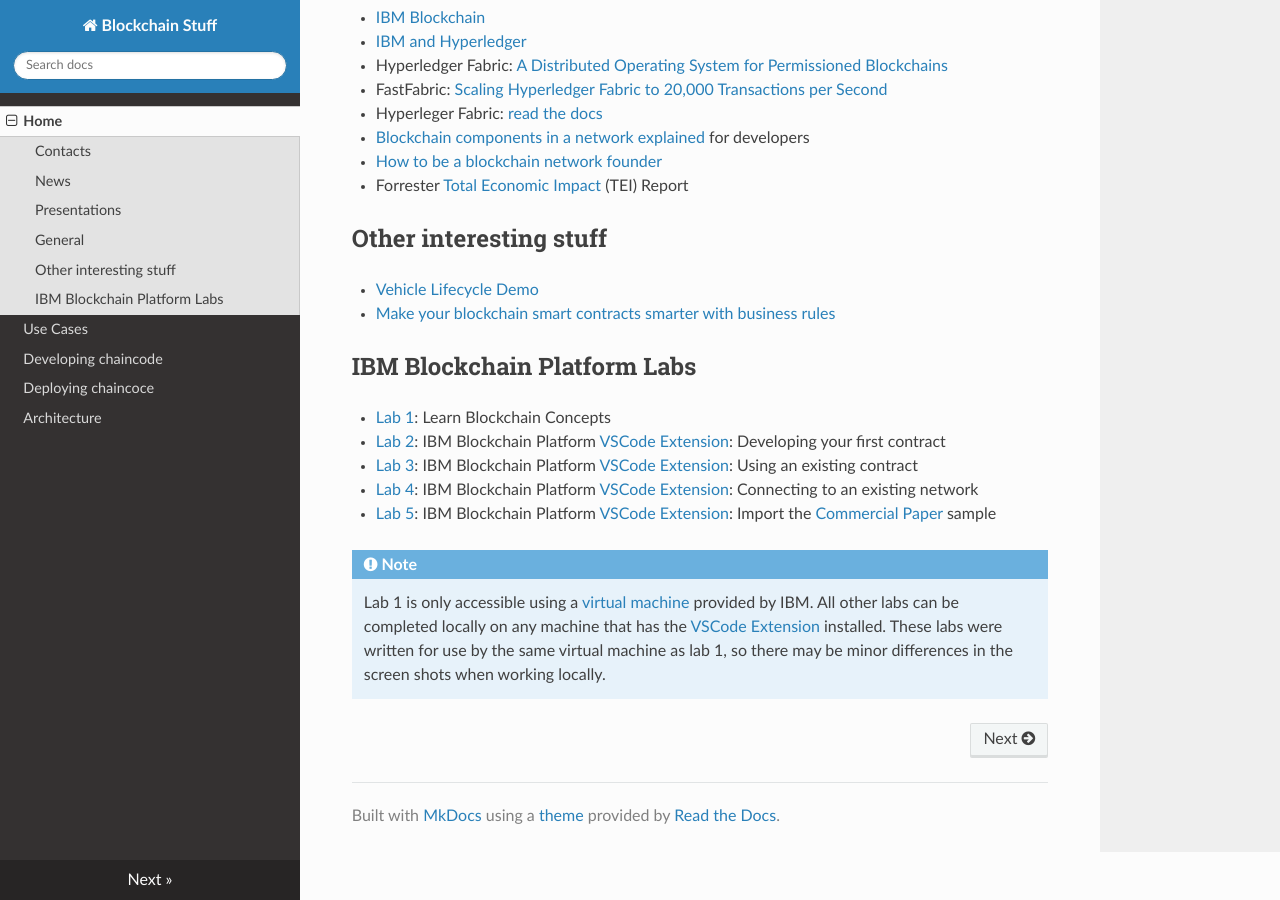
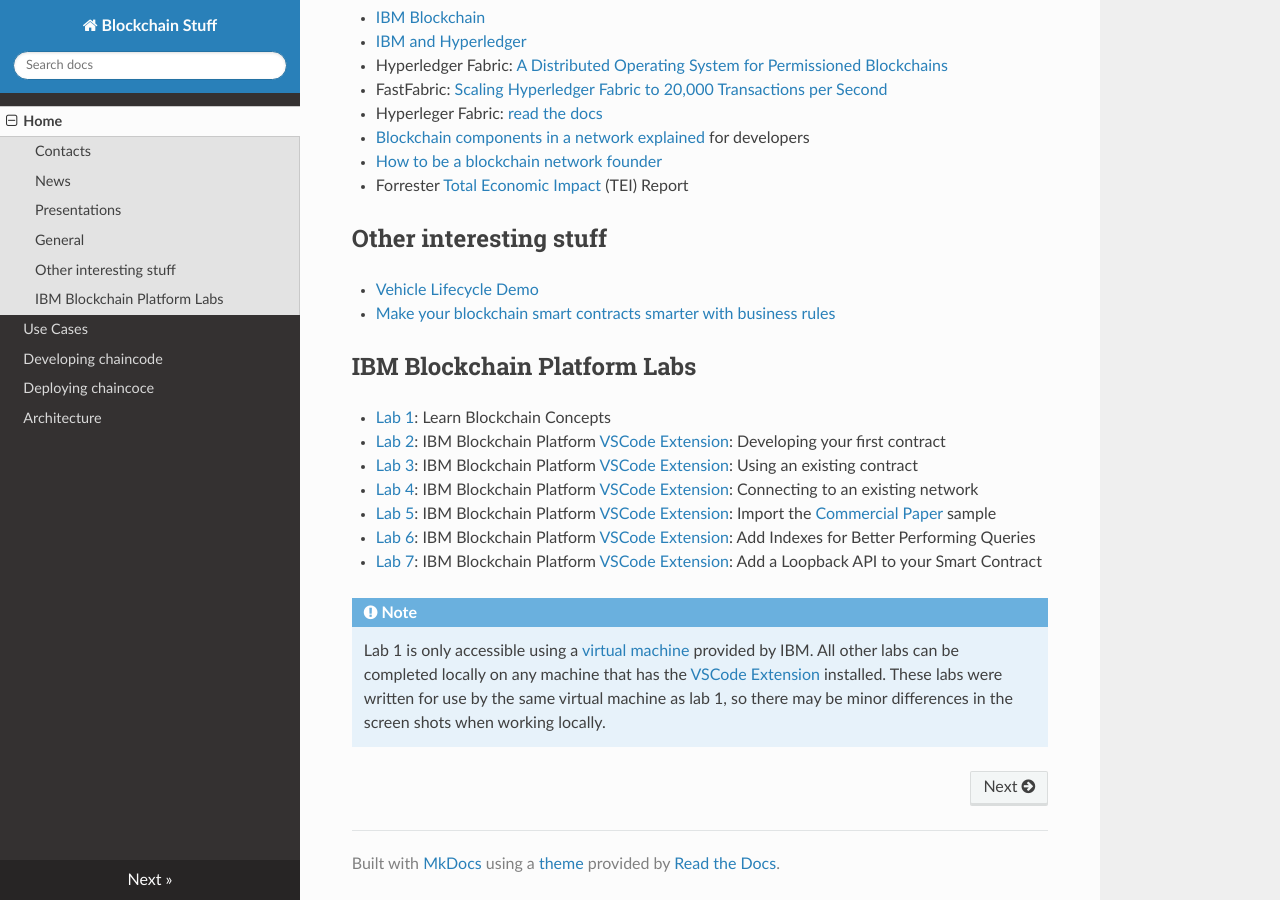
Before and after one commit to dwakeman/blockchain-stuff, an MkDocs documentation site: the page built from docs/index.md, in a window 1280 px wide and 900 px high, scrolled down 810 px. Built offline with MkDocs 1.6.1, drawn with Linux system fonts in a browser that asks for light colours; nearby versions of some CDN libraries.

Commit message:
added labs 6 and 7

```diff
--- a/docs/index.md
+++ b/docs/index.md
@@ -59,6 +59,9 @@
 -  <a href="https://ibm-blockchain-workshop.github.io/docs/Lab3-IBPVSCodeExtensionUsinganExistingContract.pdf" target="_blank">Lab 3</a>: IBM Blockchain Platform <a href="https://marketplace.visualstudio.com/items?itemName=IBMBlockchain.ibm-blockchain-platform" target="_blank">VSCode Extension</a>: Using an existing contract
 -  <a href="https://ibm-blockchain-workshop.github.io/docs/Lab4-IBPVSCodeExtensionConnecttoExistingNetwork.pdf" target="_blank">Lab 4</a>: IBM Blockchain Platform <a href="https://marketplace.visualstudio.com/items?itemName=IBMBlockchain.ibm-blockchain-platform" target="_blank">VSCode Extension</a>: Connecting to an existing network
 -  <a href="https://ibm-blockchain-workshop.github.io/docs/Lab5-IBPVSCodeExtensionImportCommercialPaperSample.pdf" target="_blank">Lab 5</a>: IBM Blockchain Platform <a href="https://marketplace.visualstudio.com/items?itemName=IBMBlockchain.ibm-blockchain-platform" target="_blank">VSCode Extension</a>: Import the <a href="https://hyperledger-fabric.readthedocs.io/en/release-1.4/tutorial/commercial_paper.html" target="_blank">Commercial Paper</a> sample
+- <a href="files/Lab6-IBPVSCodeQueriesWithIndexes.pdf" target="_blank">Lab 6</a>: IBM Blockchain Platform <a href="https://marketplace.visualstudio.com/items?itemName=IBMBlockchain.ibm-blockchain-platform" target="_blank">VSCode Extension</a>: Add Indexes for Better Performing Queries
+- <a href="files/lab7-IBPVSCodeAddLoopbackRestfulAPIs.pdf" target="_blank">Lab 7</a>: IBM Blockchain Platform <a href="https://marketplace.visualstudio.com/items?itemName=IBMBlockchain.ibm-blockchain-platform" target="_blank">VSCode Extension</a>: Add a Loopback API to your Smart Contract
+
 
 !!! note
     Lab 1 is only accessible using a <a href="https://bluedemos.com/show/2340" target="_blank">virtual machine</a> provided by IBM. All other labs can be completed locally on any machine that has the <a href="https://marketplace.visualstudio.com/items?itemName=IBMBlockchain.ibm-blockchain-platform" target="_blank">VSCode Extension</a> installed.  These labs were written for use by the same virtual machine as lab 1, so there may be minor differences in the screen shots when working locally.
```
Also changed, not shown: 4 other files.
